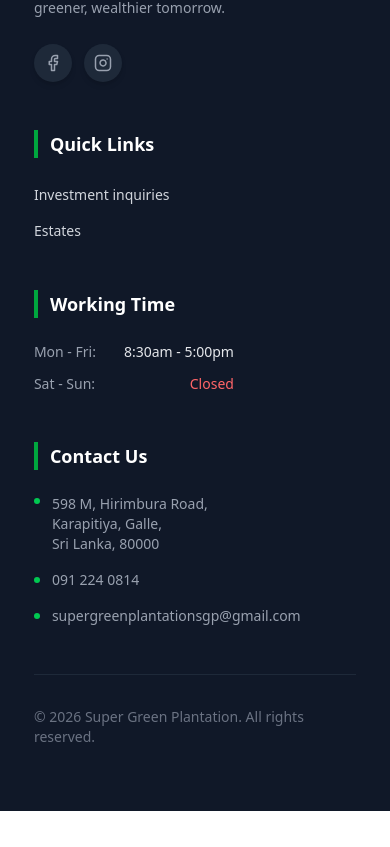
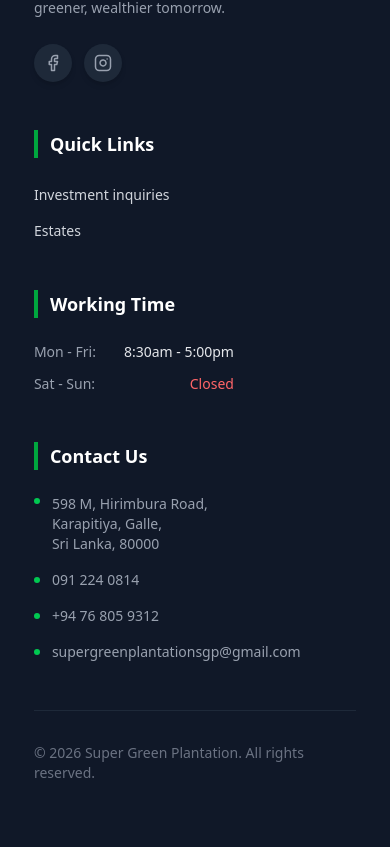
Before and after one commit to Super-Green-Plantation/Super-Green-Web, a Next.js app: page /products/1 in a window 390 px wide. Shown: the part 4068-4915 px from the top of the page. Before the commit the page ends 4879 px from the top, so only its background shows below. Built offline with nearby package versions, Linux system fonts and the light colour scheme.

Commit message:
feat: Add new contact phone number to footer

```diff
--- a/app/(site)/components/Footer.tsx
+++ b/app/(site)/components/Footer.tsx
@@ -109,6 +109,10 @@ export default function Footer() {
               </p>
               <p className="flex items-center space-x-3 group cursor-pointer hover:text-green-400 transition-colors">
                  <span className="block w-1.5 h-1.5 rounded-full bg-green-500"></span>
+                 <span>+94 76 805 9312</span>
+              </p>
+              <p className="flex items-center space-x-3 group cursor-pointer hover:text-green-400 transition-colors">
+                 <span className="block w-1.5 h-1.5 rounded-full bg-green-500"></span>
                  <span>supergreenplantationsgp@gmail.com</span>
               </p>
             </address>
--- a/app/(site)/products/[id]/PlanDetailsPageClient.tsx
+++ b/app/(site)/products/[id]/PlanDetailsPageClient.tsx
@@ -259,7 +259,7 @@ export default function PlanDetailsPage({ plan }: { plan: Plan }) {
       {/* 5. CTA SECTION */}
       <section className="reveal-section relative py-24 overflow-hidden">
         <div className="absolute inset-0 bg-green-900 z-0">
-          <div className="absolute inset-0 opacity-10 bg-[radial-gradient(circle_at_center,_var(--tw-gradient-stops))] from-green-300 via-transparent to-transparent"></div>
+          <div className="absolute inset-0 opacity-10 bg-[radial-gradient(circle_at_center,var(--tw-gradient-stops))] from-green-300 via-transparent to-transparent"></div>
         </div>
         <div className="relative z-10 container mx-auto px-4 text-center max-w-4xl">
           <h2 className="text-3xl md:text-5xl font-bold text-white mb-8 leading-tight">
```
